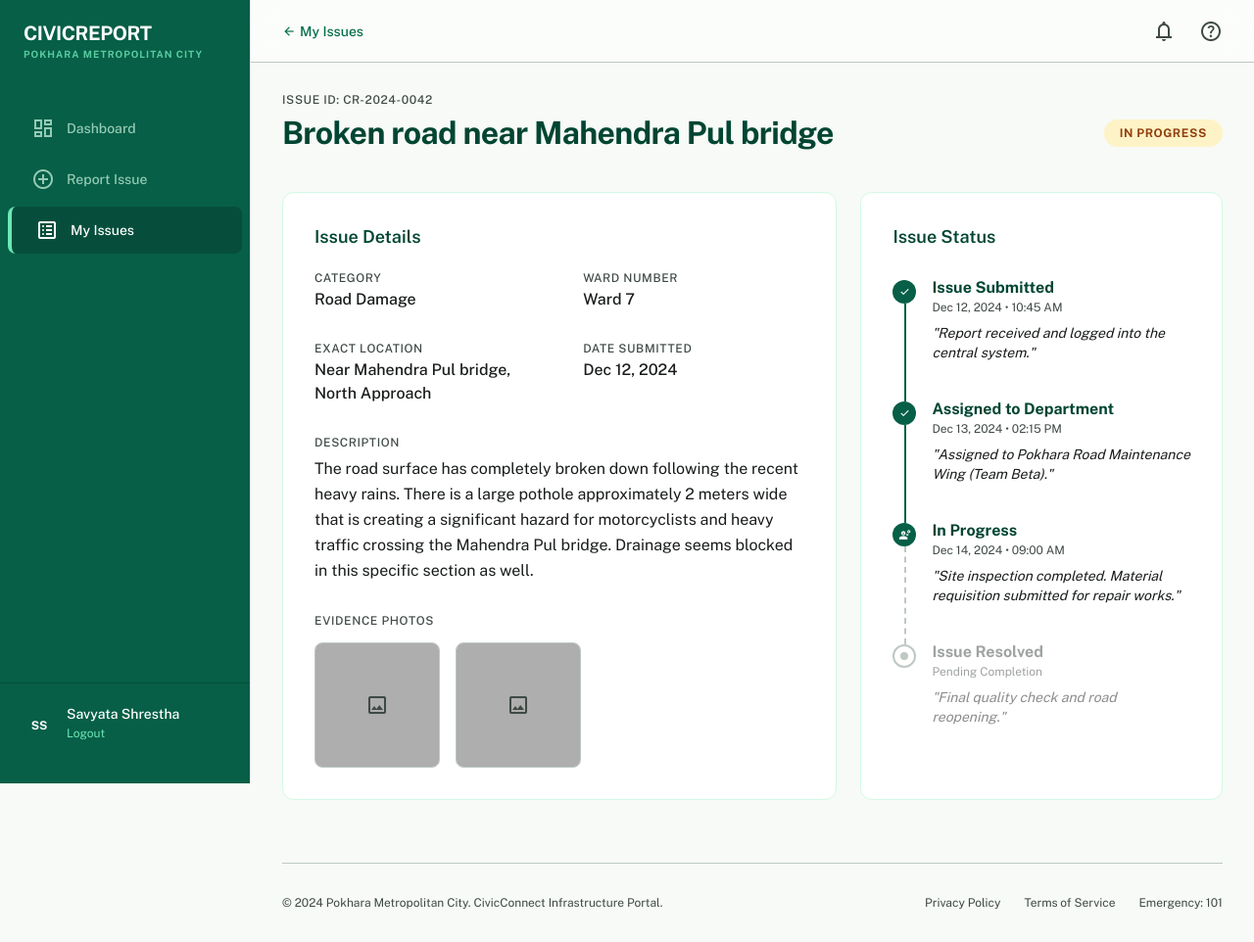
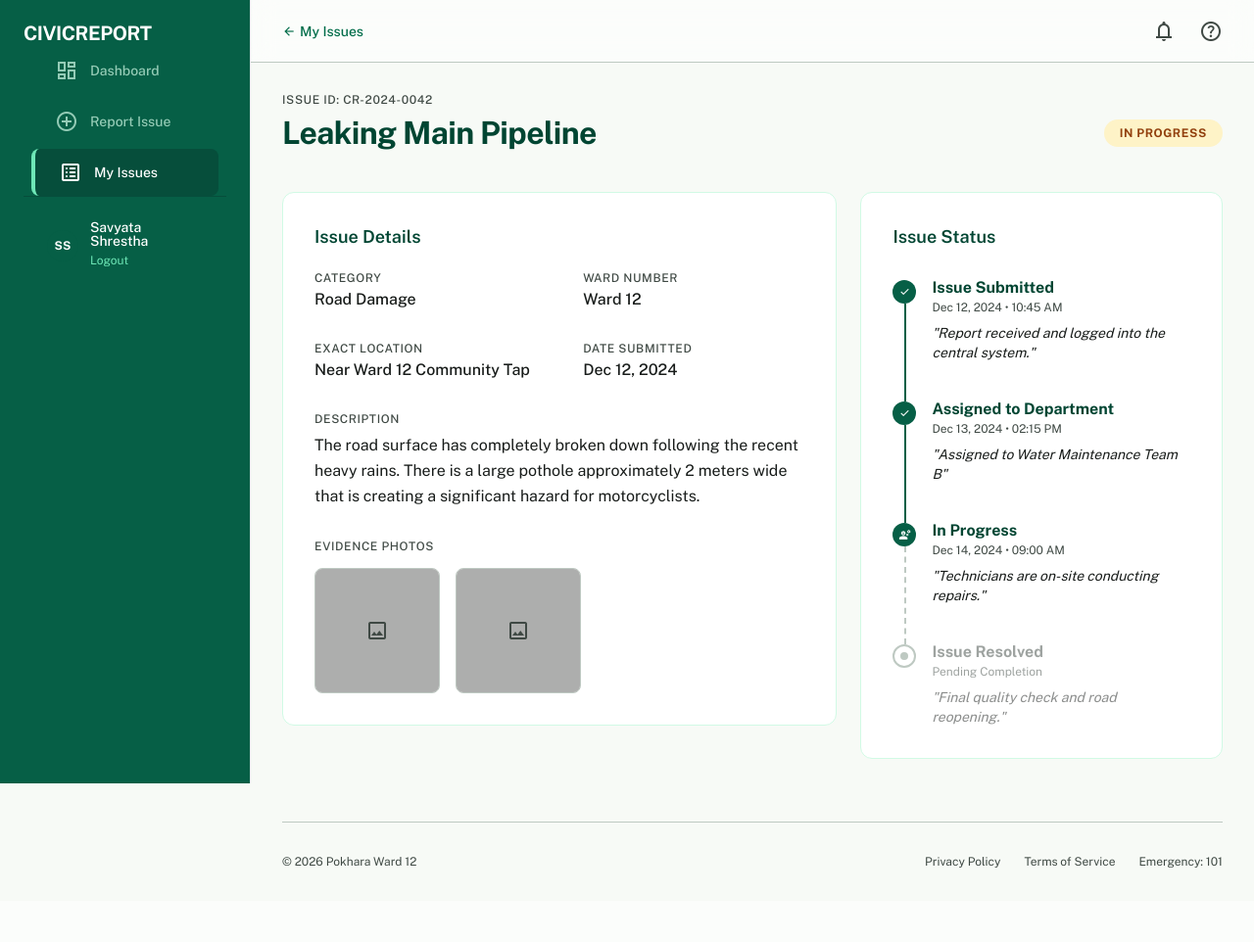
Before and after one commit to ssavyata/civicproject, a Django app: template templates/citizen_issue_detail.html in a window 1280 px wide. Shown: the whole page at 98% size. After the commit the page ends 886 px from the top, so only its background shows below. Run offline with Django 5.2, Linux system fonts and the light colour scheme; the template is opened without the code that fills it, so the values that code supplies are empty; some libraries are stand-ins or nearby versions; grey boxes are pictures that could not be loaded.

Commit message:
Update citizen_issue_detail.html

```diff
--- a/templates/citizen_issue_detail.html
+++ b/templates/citizen_issue_detail.html
@@ -3,7 +3,7 @@
 <html class="h-full bg-background" lang="en"><head>
 <meta charset="utf-8"/>
 <meta content="width=device-width, initial-scale=1.0" name="viewport"/>
-<title>Issue Detail - CivicConnect Pokhara</title>
+<title>Issue Detail - CivicReport</title>
 <script src="https://cdn.tailwindcss.com?plugins=forms,container-queries"></script>
 <link href="https://fonts.googleapis.com/css2?family=Public+Sans:wght@300;400;500;600;700;800&amp;display=swap" rel="stylesheet"/>
 <link href="https://fonts.googleapis.com/css2?family=Material+Symbols+Outlined:wght,FILL@100..700,0..1&amp;display=swap" rel="stylesheet"/>
@@ -111,7 +111,7 @@
 <!-- Fixed SideNavBar (The Shell) -->
 <aside class="fixed left-0 top-0 h-screen w-64 flex flex-col py-6 border-r" style="background-color: #065F46;">
 <div class="px-6 mb-10"><h1 class="text-xl font-bold text-white tracking-tight leading-none">CIVICREPORT</h1>
-<p class="text-[10px] text-[#6EE7B7] opacity-80 mt-1 uppercase tracking-widest font-bold">POKHARA METROPOLITAN CITY</p></div>
+{% comment %} <p class="text-[10px] text-[#6EE7B7] opacity-80 mt-1 uppercase tracking-widest font-bold">Pokhara Ward 12</p></div> {% endcomment %}
 <nav class="flex-1 space-y-1"><!-- Dashboard -->
 <a class="flex items-center gap-3 px-6 py-3 text-emerald-100/70 hover:bg-emerald-900/50 mx-2 my-1 rounded-lg transition-colors duration-200" href="#">
 <span class="material-symbols-outlined" data-icon="dashboard">dashboard</span>
@@ -156,7 +156,7 @@
 <div class="mb-10">
 <p class="font-label text-label text-on-surface-variant mb-2 uppercase">ISSUE ID: CR-2024-0042</p>
 <div class="flex items-center justify-between">
-<h2 class="font-headline text-display text-primary max-w-2xl leading-tight">Broken road near Mahendra Pul bridge</h2>
+<h2 class="font-headline text-display text-primary max-w-2xl leading-tight">Leaking Main Pipeline</h2>
 <span class="px-4 py-1.5 rounded-full bg-[#FEF3C7] text-[#92400E] font-label text-xs font-bold tracking-wider">IN PROGRESS</span>
 </div>
 </div>
@@ -173,11 +173,11 @@
 </div>
 <div>
 <p class="font-label text-label text-on-surface-variant uppercase mb-1">Ward Number</p>
-<p class="font-body-lg text-on-surface font-medium">Ward 7</p>
+<p class="font-body-lg text-on-surface font-medium">Ward 12</p>
 </div>
 <div>
 <p class="font-label text-label text-on-surface-variant uppercase mb-1">Exact Location</p>
-<p class="font-body-lg text-on-surface font-medium">Near Mahendra Pul bridge, North Approach</p>
+<p class="font-body-lg text-on-surface font-medium">Near Ward 12 Community Tap</p>
 </div>
 <div>
 <p class="font-label text-label text-on-surface-variant uppercase mb-1">Date Submitted</p>
@@ -187,7 +187,7 @@
 <div class="mb-8">
 <p class="font-label text-label text-on-surface-variant uppercase mb-2">Description</p>
 <p class="font-body-lg text-on-surface leading-relaxed">
-                                The road surface has completely broken down following the recent heavy rains. There is a large pothole approximately 2 meters wide that is creating a significant hazard for motorcyclists and heavy traffic crossing the Mahendra Pul bridge. Drainage seems blocked in this specific section as well.
+                                The road surface has completely broken down following the recent heavy rains. There is a large pothole approximately 2 meters wide that is creating a significant hazard for motorcyclists.
                             </p>
 </div>
 <div>
@@ -231,7 +231,7 @@
 <div>
 <h4 class="font-body-lg font-bold text-primary leading-none">Assigned to Department</h4>
 <p class="text-xs text-on-surface-variant mt-1">Dec 13, 2024 • 02:15 PM</p>
-<p class="text-sm text-on-surface mt-2 italic">"Assigned to Pokhara Road Maintenance Wing (Team Beta)."</p>
+<p class="text-sm text-on-surface mt-2 italic">"Assigned to Water Maintenance Team B"</p>
 </div>
 </div>
 <!-- Step 3: In Progress -->
@@ -243,7 +243,7 @@
 <div>
 <h4 class="font-body-lg font-bold text-primary leading-none">In Progress</h4>
 <p class="text-xs text-on-surface-variant mt-1">Dec 14, 2024 • 09:00 AM</p>
-<p class="text-sm text-on-surface mt-2 italic">"Site inspection completed. Material requisition submitted for repair works."</p>
+<p class="text-sm text-on-surface mt-2 italic">"Technicians are on-site conducting repairs."</p>
 </div>
 </div>
 <!-- Step 4: Resolved -->
@@ -263,7 +263,7 @@
 </div>
 <!-- Footer -->
 <footer class="mt-section-gap pt-8 border-t border-outline-variant flex flex-col md:flex-row justify-between items-center gap-4">
-<p class="text-xs text-on-surface-variant">© 2024 Pokhara Metropolitan City. CivicConnect Infrastructure Portal.</p>
+<p class="text-xs text-on-surface-variant">© 2026 Pokhara Ward 12</p>
 <div class="flex gap-6">
 <a class="text-xs text-on-surface-variant hover:text-primary transition-colors" href="#">Privacy Policy</a>
 <a class="text-xs text-on-surface-variant hover:text-primary transition-colors" href="#">Terms of Service</a>
```
